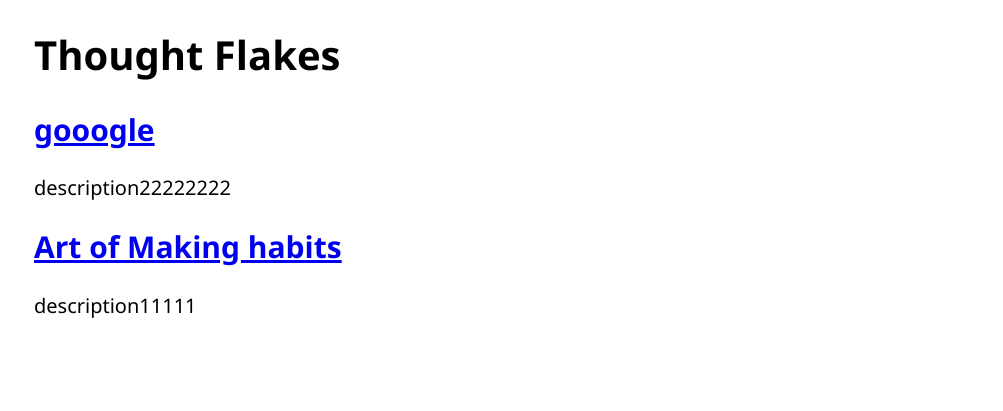
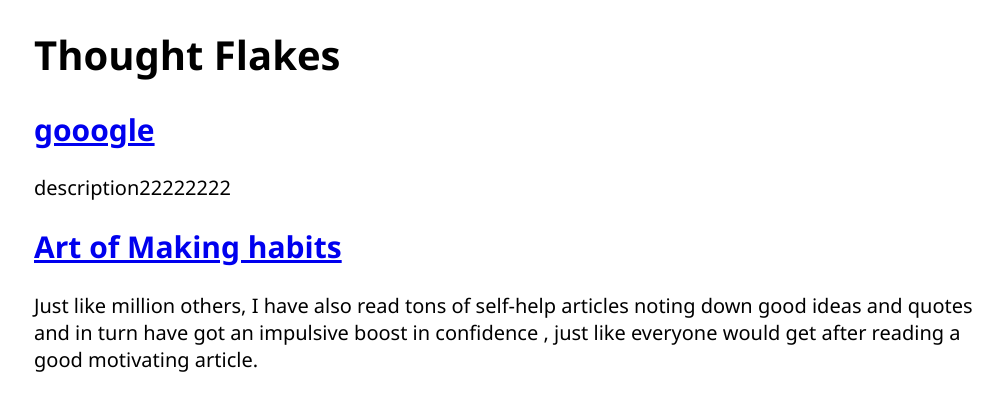
Before and after one commit to sayinathk/sayinathk.github.io, a Jekyll site: the page built from index.html, in a window 1280 px wide. Shown: the top 411 px of the page, without its empty margins (126-1129 px from the left). Built offline with Jekyll 4.4.1, drawn with Linux system fonts in a browser that asks for light colours.

Commit message:
Update 2020-02-22-Art-of-Making-Habits.md

```diff
--- a/_posts/2020-02-22-Art-of-Making-Habits.md
+++ b/_posts/2020-02-22-Art-of-Making-Habits.md
@@ -3,7 +3,7 @@ layout: post
 title: Art of Making habits
 published: true
 permalink: /art-of-making-habits/
-description: description11111
+description: Just like million others, I have also read tons of self-help articles noting down good ideas and quotes and in turn have got an impulsive boost in confidence , just like everyone would get after reading a good motivating article.
 ---
 > We all know what needs to be done to make our self better but only a few of us do it and become successful.
 
```
